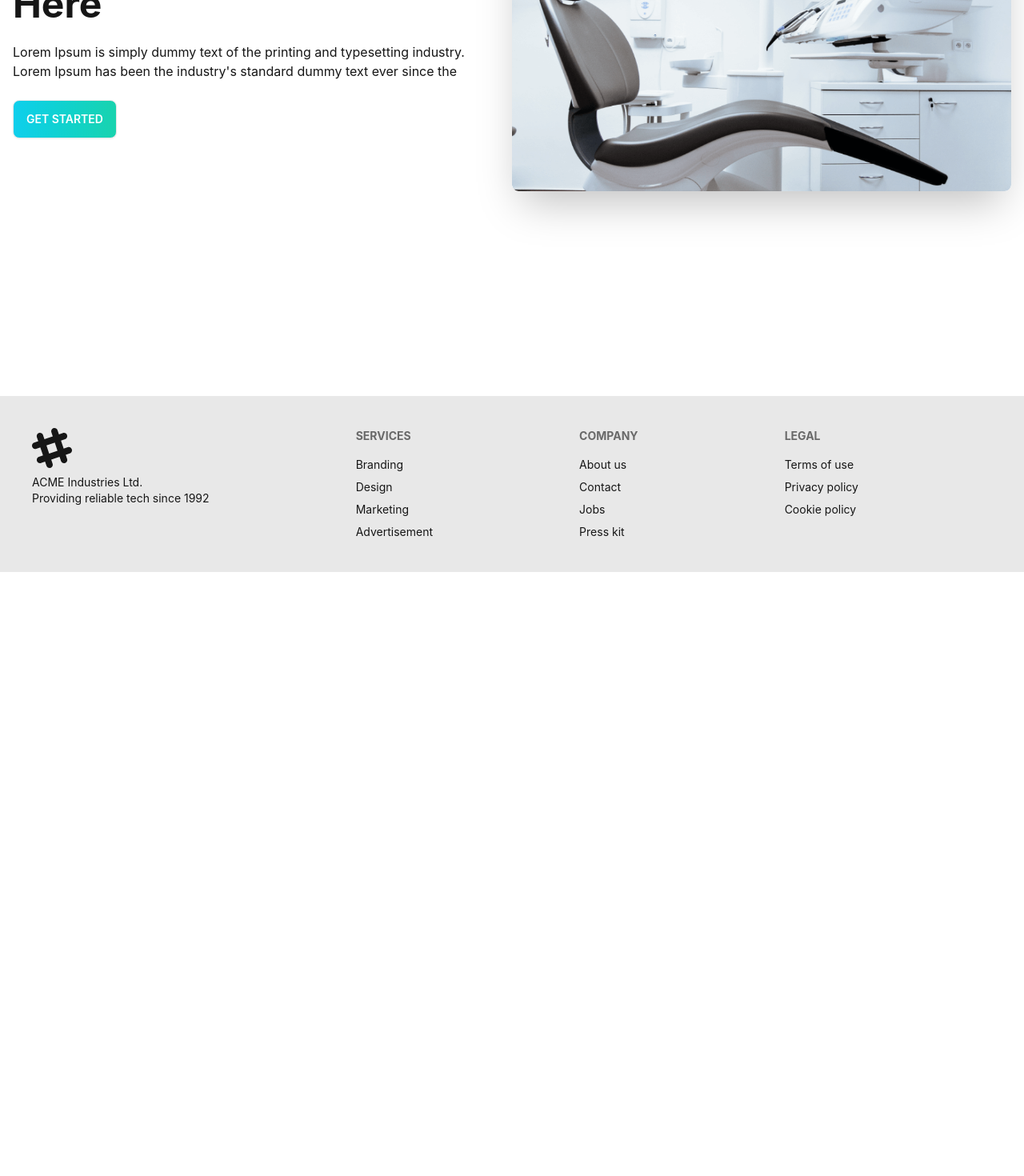
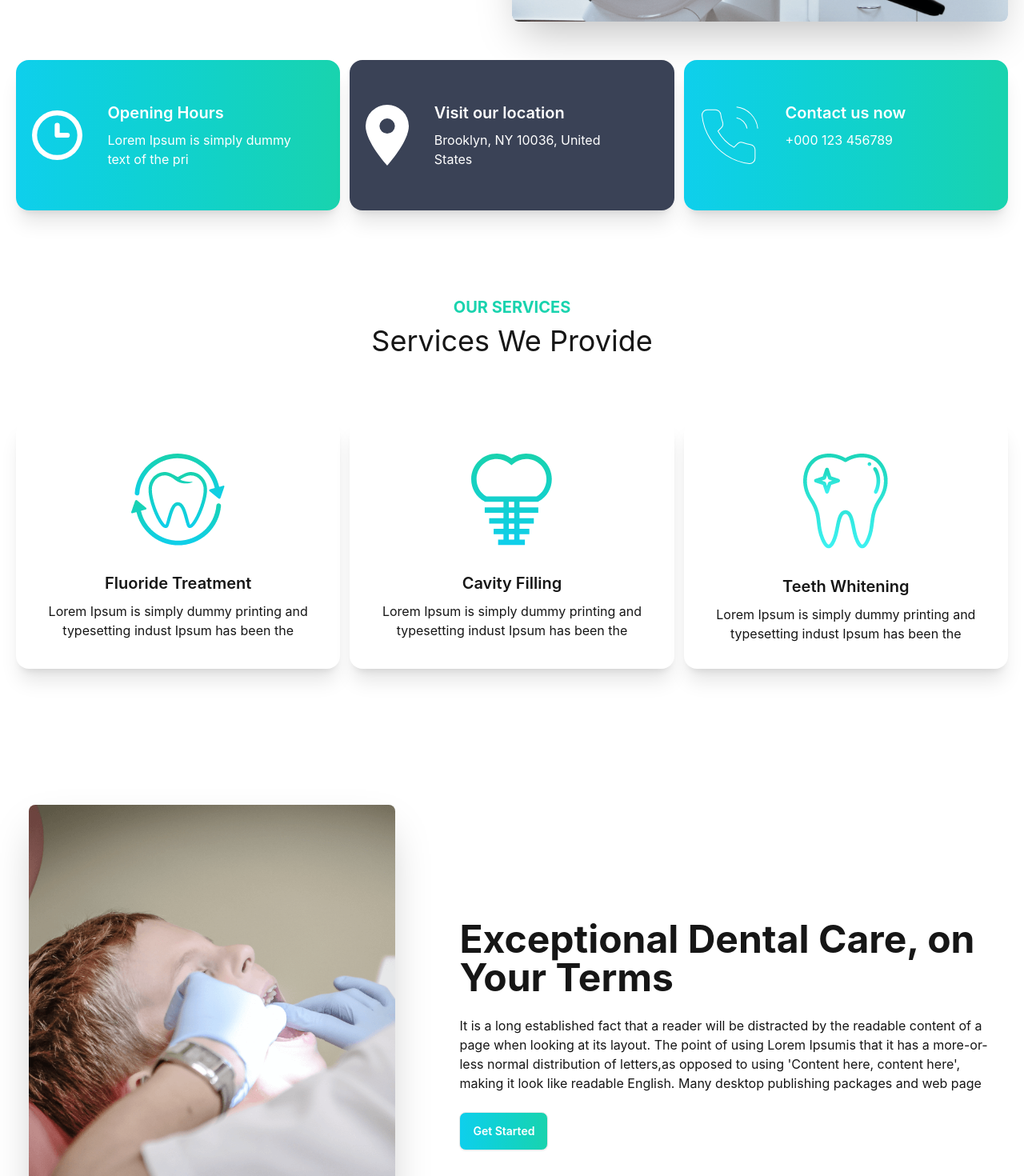
Before and after one commit to Mazharul430106/doctors_portal_client_recap2, a React (Create React App) app: page / in a window 1280 px wide. Shown: the part 460-1930 px from the top of the page at 80% size. Before the commit the page ends 1175 px from the top, so only its background shows below. Built offline with nearby package versions, Linux system fonts and the light colour scheme.

Commit message:
added service section

```diff
--- a/src/Pages/Home/Banner/Banner.js
+++ b/src/Pages/Home/Banner/Banner.js
@@ -3,13 +3,14 @@ import chare from '../../../assets/images/chair.png';
 
 const Banner = () => {
     return (
-        <div className="hero pt-[242px] pb-[240px]">
-            <div className="hero-content flex-col lg:flex-row-reverse">
+        <div className="hero w-full flex justify-between lg:pt-12 md:pt-12 pt-6 lg:pb-12 md:pb-12 pb-6">
+            <div className="flex lg:justify-between items-center flex-col lg:flex-row-reverse">
                 <img src={chare} className="lg:w-1/2 w-full rounded-lg shadow-2xl" />
-                <div>
+                <div className=''>
                     <h1 className="text-5xl font-bold">Your New Smile Starts Here</h1>
                     <p className="py-6">Lorem Ipsum is simply dummy text of the printing and typesetting industry. Lorem Ipsum has been the industry's standard dummy text ever since the</p>
-                    <button className="btn uppercase text-white bg-gradient-to-r from-primary to-secondary ...">Get Started</button>
+                    <button className="btn uppercase text-white bg-gradient-to-r from-primary to-secondary">Get Started</button>
+
                 </div>
             </div>
         </div>
--- a/src/Pages/Home/Home/Home.js
+++ b/src/Pages/Home/Home/Home.js
@@ -1,10 +1,14 @@
 import React from 'react';
 import Banner from '../Banner/Banner';
+import InfoCards from '../InfoCards/InfoCards';
+import Services from '../Services/Services';
 
 const Home = () => {
     return (
-        <div className='w-full'>
+        <div className='px-5'>
             <Banner></Banner>
+            <InfoCards></InfoCards>
+            <Services></Services>
         </div>
     );
 };
--- /dev/null
+++ b/src/Pages/Home/InfoCards/InfoCard.js
@@ -0,0 +1,16 @@
+import React from 'react';
+
+const InfoCard = ({ card }) => {
+    const { name, description, icon, backgroud } = card;
+    return (
+        <div className={`card card-side shadow-xl p-5  ${backgroud}`}>
+            <figure><img src={icon} alt="Image Not Found"/></figure>
+            <div className="card-body">
+                <h2 className="card-title text-white">{name}</h2>
+                <p className='text-white'>{description}</p>
+            </div>
+        </div>
+    );
+};
+
+export default InfoCard;
--- a/src/Pages/Home/InfoCards/InfoCards.js
+++ b/src/Pages/Home/InfoCards/InfoCards.js
@@ -1,9 +1,43 @@
 import React from 'react';
 
+import clock from '../../../assets/icons/clock.svg';
+import marker from '../../../assets/icons/marker.svg';
+import phone from '../../../assets/icons/phone.svg';
+import InfoCard from './InfoCard';
+
 const InfoCards = () => {
+
+
+    const cardData = [
+        {
+            id: 1,
+            name: 'Opening Hours',
+            description: 'Lorem Ipsum is simply dummy text of the pri',
+            icon: clock,
+            backgroud: 'bg-gradient-to-r from-primary to-secondary'
+        },
+        {
+            id: 2,
+            name: 'Visit our location',
+            description: 'Brooklyn, NY 10036, United States',
+            icon: marker,
+            backgroud: 'bg-accent'
+        },
+        {
+            id: 3,
+            name: 'Contact us now',
+            description: '+000 123 456789',
+            icon: phone,
+            backgroud: 'bg-gradient-to-r from-primary to-secondary'
+        }
+    ]
+
+
     return (
-        <div>
-
+        <div className='grid lg:grid-cols-3 md:grid-cols-2 grid-cols-1 lg:gap-3 md:gap-3 gap-5 pb-[106px]'>
+            {
+                cardData.map(card => <InfoCard card={card} key={card.id}></InfoCard>)
+            }
         </div>
     );
 };
--- /dev/null
+++ b/src/Pages/Home/MakeAppoinment/MakeAppoinment.js
@@ -0,0 +1,11 @@
+import React from 'react';
+
+const MakeAppoinment = () => {
+    return (
+        <div>
+            <h1>This is app</h1>
+        </div>
+    );
+};
+
+export default MakeAppoinment;
--- /dev/null
+++ b/src/Pages/Home/Services/Services.js
@@ -0,0 +1,61 @@
+import React from 'react';
+import fluridaImage from '../../../assets/images/fluoride.png';
+import cavatyImage from '../../../assets/images/cavity.png';
+import whitheningImage from '../../../assets/images/whitening.png';
+import treatment from '../../../assets/images/treatment.png';
+import SingleService from './SingleService';
+
+
+const Services = () => {
+
+    const serviceData = [
+        {
+            id: 1,
+            name: 'Fluoride Treatment',
+            icon: fluridaImage,
+            description: 'Lorem Ipsum is simply dummy printing and typesetting indust Ipsum has been the',
+        },
+        {
+            id: 2,
+            name: 'Cavity Filling',
+            icon: cavatyImage,
+            description: 'Lorem Ipsum is simply dummy printing and typesetting indust Ipsum has been the',
+        },
+        {
+            id: 1,
+            name: 'Teeth Whitening',
+            icon: whitheningImage,
+            description: 'Lorem Ipsum is simply dummy printing and typesetting indust Ipsum has been the',
+        },
+    ]
+
+    return (
+
+        <div className=''>
+            <div className='text-center mb-[70px]'>
+                <h3 className='text-[#19D3AE] font-bold text-[20px]'>OUR SERVICES</h3>
+                <h2 className='text-[36px]'>Services We Provide</h2>
+            </div>
+
+            <div className='grid lg:grid-cols-3 md:grid-cols-2 grid-cols-1 lg:gap-3 md:gap-3 gap-5'>
+                {
+                    serviceData.map(singleService => <SingleService singleService={singleService} key={singleService.id} ></SingleService>)
+                }
+            </div>
+
+            <div className="hero mt-[154px]">
+                <div className="hero-content flex-col lg:flex-row gap-20">
+                    <img src={treatment} className="w-full lg:h-[576px] md:h-[576px] h-full rounded-lg shadow-2xl" />
+                    <div>
+                        <h1 className="text-5xl font-bold">Exceptional Dental Care, on Your Terms</h1>
+                        <p className="py-6">It is a long established fact that a reader will be distracted by the readable content of a page when looking at its layout. The point of using Lorem Ipsumis that it has a more-or-less normal distribution of letters,as opposed to using 'Content here, content here', making it look like readable English. Many desktop publishing packages and web page</p>
+                        <button className="btn bg-gradient-to-r from-primary to-secondary text-white">Get Started</button>
+                    </div>
+                </div>
+            </div>
+
+        </div>
+    );
+};
+
+export default Services;
--- /dev/null
+++ b/src/Pages/Home/Services/SingleService.js
@@ -0,0 +1,20 @@
+import React from 'react';
+
+const SingleService = ({ singleService }) => {
+    console.log(singleService)
+
+    const {name, icon, description} = singleService;
+
+
+    return (
+        <div className="card pt-11 w-full bg-base-100 shadow-xl">
+            <figure><img src={icon} alt="Image Not Found" /></figure>
+            <div className="card-body">
+                <h2 className="text-center font-semibold text-[20px]">{name}</h2>
+                <p className='text-center'>{description}</p>
+            </div>
+        </div>
+    );
+};
+
+export default SingleService;
--- a/src/Shared/Navbar/Navbar.js
+++ b/src/Shared/Navbar/Navbar.js
@@ -13,8 +13,8 @@ const Navbar = () => {
 
 
     return (
-        <div className="navbar bg-base-200 px-10">
-            <div className="navbar-start">
+        <div className="navbar shadow-xl px-10">
+            <div className="navbar-start w-full">
                 <div className="dropdown">
                     <div tabIndex={0} role="button" className="btn btn-ghost lg:hidden">
                         <svg xmlns="http://www.w3.org/2000/svg" className="h-5 w-5" fill="none" viewBox="0 0 24 24" stroke="currentColor"><path strokeLinecap="round" strokeLinejoin="round" strokeWidth="2" d="M4 6h16M4 12h8m-8 6h16" /></svg>
@@ -25,7 +25,7 @@ const Navbar = () => {
                 </div>
                 <Link to='/' className="text-xl">Doctors Portal</Link>
             </div>
-            <div className="navbar-end hidden lg:flex">
+            <div className="navbar-end hidden w-full lg:flex">
                 <ul className="menu menu-horizontal px-1">
                     {menuItems}
                 </ul>
```
